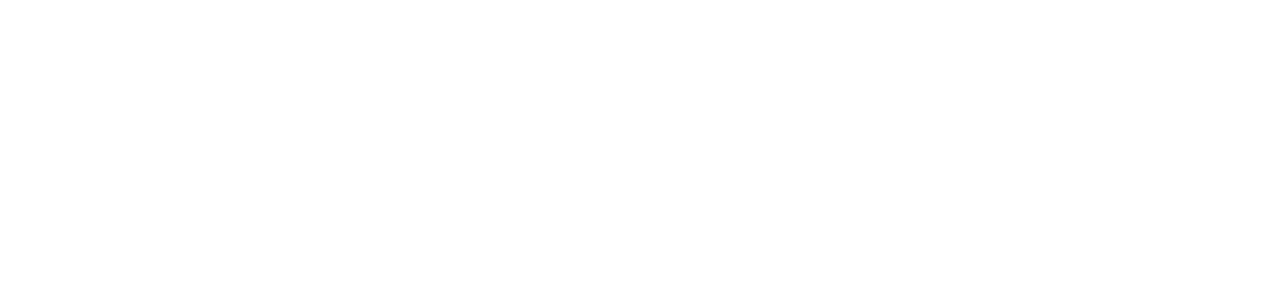
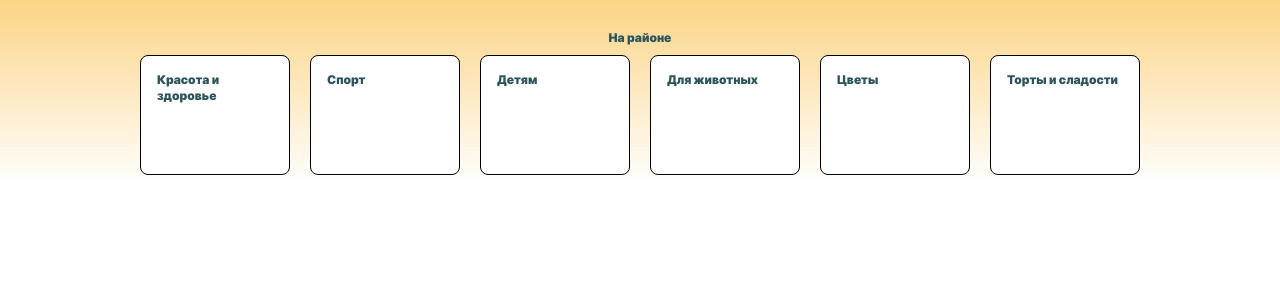
Before and after one commit to Pyctam-AC/Sunny-ekb, a React (Vite) app: page /sunny-ekb/catalogservices in a window 1280 px wide. Before the commit this address had no page. Shown: the top 300 px of the page. Built offline with nearby package versions, Linux system fonts and the light colour scheme.

Commit message:
feat style catalog page

```diff
--- a/src/components/App/App.tsx
+++ b/src/components/App/App.tsx
@@ -11,7 +11,7 @@
     <main className={styles.App}>
       <Routes>
         <Route path='/sunny-ekb/' element={<HomePage />}/>
-        <Route path='/catalogservices' element={<CatalogServices />}/>
+        <Route path='/sunny-ekb/catalogservices' element={<CatalogServices />}/>
       </Routes>
     </main>
   )
--- /dev/null
+++ b/src/components/ServicesCards/ServicesCards.module.scss
@@ -0,0 +1,29 @@
+.ServicesCards {
+  margin: 0 auto;
+  margin-top: 30px;
+  padding: 0;
+  min-width: 320px;
+  display: flex;
+  flex-direction: column;
+  align-items: center;
+
+  &Titile {
+    margin: 0;
+    padding: 0;
+    text-align: left;
+    color: #2C555B;
+    font-family: 'Inter', Arial, Helvetica, sans-serif;
+    font-size: 12px;
+    font-style: normal;
+    font-weight: 600;
+    line-height: normal;
+  }
+
+  &Container {
+  margin: 0 auto;
+  /* padding: 0 5px 0 5px; */
+  display: flex;
+  flex-wrap: wrap;
+  justify-content: center;
+  }
+}
--- a/src/components/ServicesCards/ServicesCards.tsx
+++ b/src/components/ServicesCards/ServicesCards.tsx
@@ -1,12 +1,14 @@
 import { FC } from "react";
+import styles from "./ServicesCards.module.scss"
 import { catalogServices, catalogItem } from "../../constans/catalogServices";
 import СatalogCard from "../catalogCard/CatalogCard";
 
 const ServicesCards:FC = () => {
 
   return (
-    <section>
-      <ul>
+    <section className={styles.ServicesCards}>
+      <h2 className={styles.ServicesCardsTitile}>На районе</h2>
+      <ul className={styles.ServicesCardsContainer}>
         {catalogServices.map((item: catalogItem) => (
           <li key={item.id}>
             <СatalogCard
--- a/src/components/catalogCard/CatalogCard.tsx
+++ b/src/components/catalogCard/CatalogCard.tsx
@@ -1,12 +1,15 @@
 import { FC } from "react";
+import styles from "./catalogCard.module.scss"
 import { catalogItem } from "../../constans/catalogServices";
 
 
 const СatalogCard:FC<catalogItem> = ({title}) => {
 
   return (
-    <div>
-      <h3>{title}</h3>
+    <div className={styles.CatalogCard}>
+      <h3
+        className={styles.CatalogCardTitle}
+      >{title}</h3>
     </div>
 
   )
--- /dev/null
+++ b/src/components/catalogCard/catalogCard.module.scss
@@ -0,0 +1,21 @@
+.CatalogCard {
+  margin: 10px 10px;
+  padding: 16px;
+  display: flex;
+  width: 150px;
+  height: 120px;
+  box-sizing: border-box;
+  border: 1px solid;
+  border-radius: 8px;
+  background: #FFF;
+
+  &Title {
+  color: #2C555B;
+  font-family: 'Inter', Arial, Helvetica, sans-serif;
+  font-size: 12px;
+  font-style: normal;
+  font-weight: 600;
+  line-height: 16px;
+  }
+
+}
--- a/src/constans/MainNavigationLinks.ts
+++ b/src/constans/MainNavigationLinks.ts
@@ -6,7 +6,7 @@
 export const MainNavigationLinks: NavigationItem[] = [
   {
     title: 'На районе',
-    path: '/catalogservices',
+    path: '/sunny-ekb/catalogservices',
   },
   {
     title: 'О районе',
--- a/src/constans/catalogServices.ts
+++ b/src/constans/catalogServices.ts
@@ -20,4 +20,12 @@
     id: 4,
     title: 'Для животных',
   },
+  {
+    id: 5,
+    title: 'Цветы',
+  },
+  {
+    id: 6,
+    title: 'Торты и сладости',
+  },
 ]
--- /dev/null
+++ b/src/pages/CatalogServices/CatalogServices.module.scss
@@ -0,0 +1,8 @@
+.CatalogServices {
+  margin: 0 auto;
+  padding: 0;
+  display: flex;
+  flex-direction: column;
+  background: linear-gradient(180deg, #FBD485 0%, #FFF 100%);
+
+}
--- a/src/pages/CatalogServices/CatalogServices.tsx
+++ b/src/pages/CatalogServices/CatalogServices.tsx
@@ -1,11 +1,12 @@
 import { FC } from "react";
+import styles from "./CatalogServices.module.scss"
 import ServicesCards from "../../components/ServicesCards/ServicesCards";
+
 
 const CatalogServices:FC = () => {
 
   return (
-    <div>
-      <h2>На районе</h2>
+    <div className={styles.CatalogServices}>
       <ServicesCards />
     </div>
   )
```
Also changed, not shown: src/components/ServicesCards/ServicesCards.scss (deleted), src/components/catalogCard/catalogCard.scss (deleted), src/pages/CatalogServices/CatalogServices.scss (deleted).
